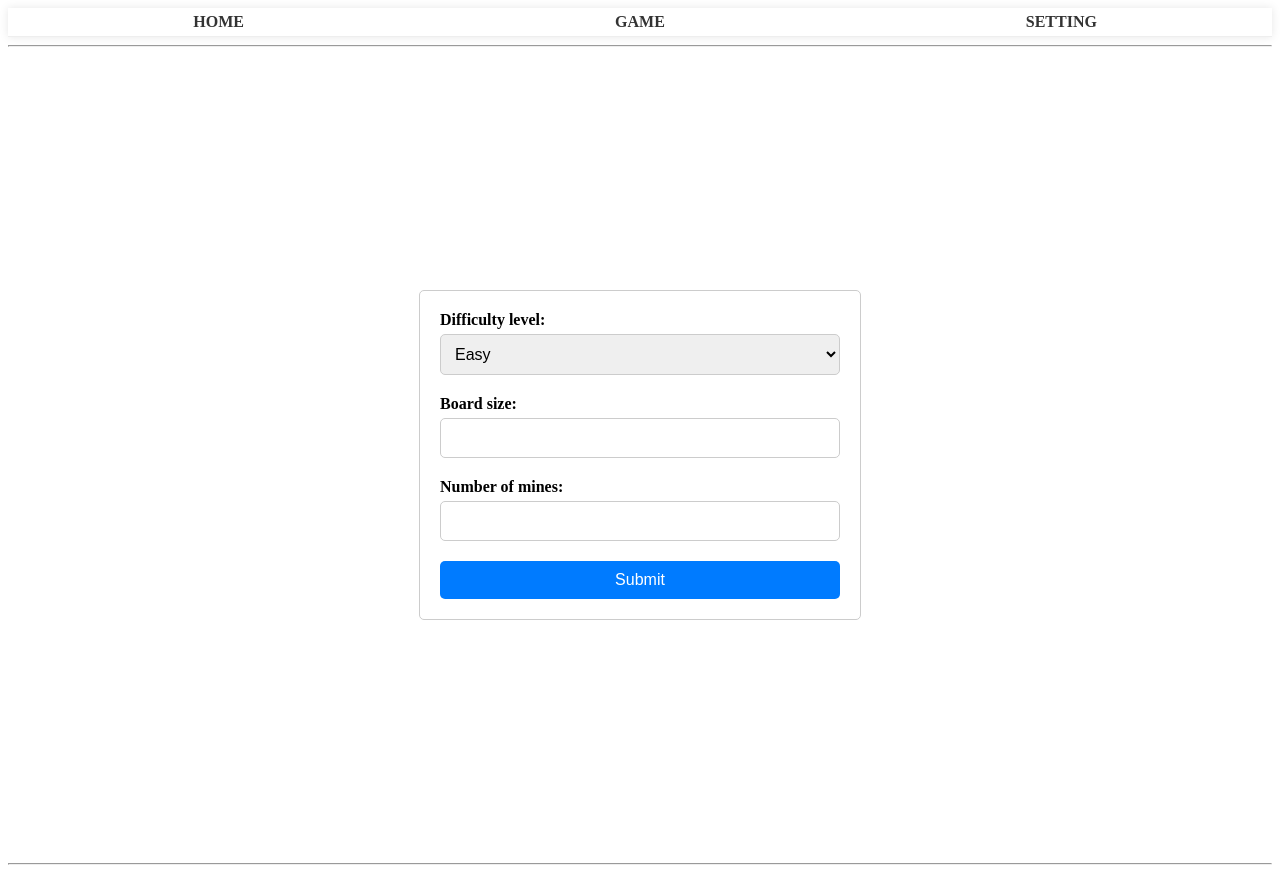
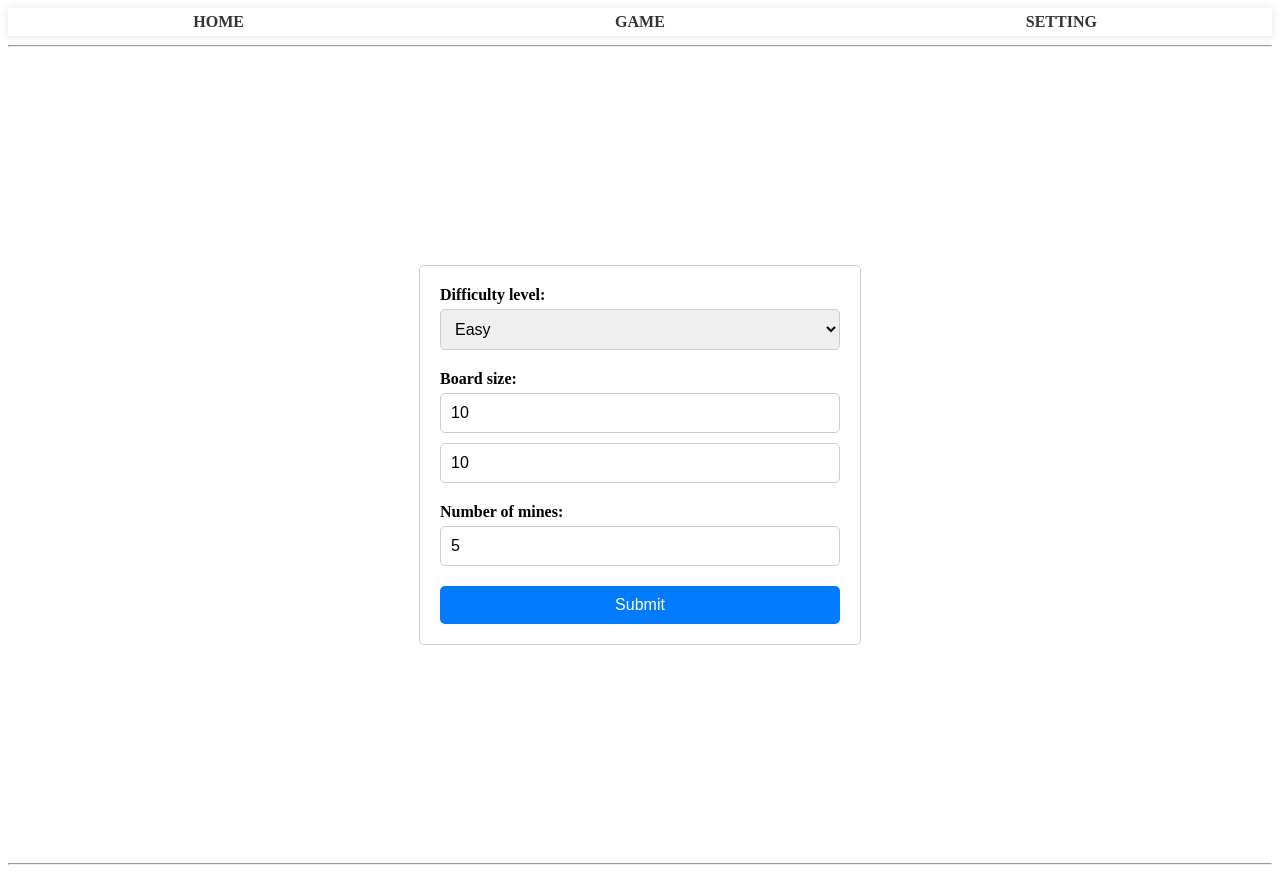
Before and after one commit to salvatorelaspata/minesweeper-vite-react, a React (Vite) app: page /settings in a window 1280 px wide. Built offline with nearby package versions, Linux system fonts and the light colour scheme.

Commit message:
valtio state management

```diff
--- a/package.json
+++ b/package.json
@@ -14,7 +14,8 @@
     "@socketsupply/socket": "^0.4.0",
     "react": "^18.2.0",
     "react-dom": "^18.2.0",
-    "react-router-dom": "^6.17.0"
+    "react-router-dom": "^6.17.0",
+    "valtio": "^1.11.3"
   },
   "devDependencies": {
     "@types/react": "^18.2.15",
--- a/src/App.jsx
+++ b/src/App.jsx
@@ -6,17 +6,13 @@ import Layout from './components/Layout';
 import Game from './pages/Game';
 import Settings from './pages/Settings';
 
-const COLUMN = 30
-const ROW = 30
-const MINES = 80
-
 function App () {
   return (
     <>
       <Routes>
         <Route path="/" element={<Layout />}>
           <Route index element={<Home />} />
-          <Route path="game" element={<Game rows={ROW} cols={COLUMN} bombs={MINES} />} />
+          <Route path="game" element={<Game />} />
           <Route path='settings' element={<Settings />} />
           <Route path="*" element={<ErrorPage />} />
         </Route>
--- a/src/pages/Game.jsx
+++ b/src/pages/Game.jsx
@@ -1,35 +1,32 @@
-import React, { useState, useEffect } from 'react';
-import { generatePlane, populatePlane, revealCell } from '../hooks/main'
+import React, { useState, useEffect, useMemo } from 'react';
+import { revealCell } from '../hooks/main'
 
 import './Game.css'
 import Cell from '../components/Cell';
+import { useStore, action } from '../store';
 
 
-const Game = ({ rows, cols, bombs }) => {
-  const [plane, setPlane] = useState([])
-  const [{ column, row }, setPlaneSize] = useState({ column: cols, row: rows })
-  const [minesCount, setMinesCount] = useState(bombs)
-  const [gameStatus, setGameStatus] = useState('playing');
+const Game = () => {
+  const { config, game } = useStore();
 
   const _generate = () => {
-    const _plane = generatePlane(column, row)
-    populatePlane(_plane, minesCount)
-    setPlane(_plane)
+    action.generatePlane()
+    action.populatePlane()
   }
 
   useEffect(() => {
-    _generate()
+    game.status === 'not started' && _generate()
   }, [])
 
   const renderBoard = () => {
-    if (!plane.length) return null
-    return plane.map((row, rowIndex) => {
+    if (!game.plane.length) return null
+    return game.plane.map((row, rowIndex) => {
       return <div className="row" key={rowIndex}>
         {row.map((cell, colIndex) => {
           return (
             <Cell key={`${rowIndex}-${colIndex}`} cell={cell} onSelected={() => {
-              if (cell.isMine) return setGameStatus('lost')
-              if (!cell.isChecked) revealCell(plane, rowIndex, colIndex)
+              if (cell.isMine) return action.setGameStatus('lost')
+              if (!cell.isChecked) revealCell(game.plane, rowIndex, colIndex)
               cell.isChecked = true
             }} />
           )
@@ -43,8 +40,8 @@ const Game = ({ rows, cols, bombs }) => {
       <h1>Minesweeper</h1>
       <div className="minesweeper">
         <div className="header">
-          <div className="bombs">{minesCount}</div>
-          <div className={`status ${gameStatus}`}>{gameStatus}</div>
+          <div className="config.numMines">{config.numMines}</div>
+          <div className={`status ${game.status}`}>{game.status}</div>
           <button onClick={() => _generate()}>New Game</button>
         </div>
         <div className="board">{renderBoard()}</div>
--- a/src/pages/Settings.jsx
+++ b/src/pages/Settings.jsx
@@ -1,10 +1,13 @@
 import React, { useState } from 'react';
 import './Settings.css'
+import { action, useStore } from '../store';
 function Settings () {
+  const { config } = useStore();
   const [formValues, setFormValues] = useState({
     difficulty: 'easy',
-    boardSize: '',
-    numMines: '',
+    boardCol: config.boardCol,
+    boardRow: config.boardRow,
+    numMines: config.numMines
   });
 
   const handleInputChange = (event) => {
@@ -14,7 +17,7 @@ function Settings () {
 
   const handleSubmit = (event) => {
     event.preventDefault();
-    console.log(formValues);
+    action.setConfig(formValues)
   };
 
   return (
@@ -30,7 +33,8 @@ function Settings () {
         </div>
         <div className='settings-input-container'>
           <label className='settings-label'>Board size:</label>
-          <input className="settings-input" type="text" name="boardSize" value={formValues.boardSize} onChange={handleInputChange} />
+          <input className="settings-input" type="text" name="boardCol" value={formValues.boardCol} onChange={handleInputChange} />
+          <input className="settings-input" type="text" name="boardRow" value={formValues.boardRow} onChange={handleInputChange} />
         </div>
         <div className='settings-input-container'>
           <label className='settings-label'>Number of mines:</label>
--- /dev/null
+++ b/src/store.js
@@ -0,0 +1,39 @@
+import { proxy, useSnapshot } from 'valtio'
+import { generatePlane, populatePlane } from './hooks/main'
+import { DEFAULT_COLUMN, DEFAULT_MINES, DEFAULT_ROW } from './utils/constants'
+
+export const store = proxy({
+  config: {
+    difficulty: 'easy',
+    boardCol: DEFAULT_COLUMN,
+    boardRow: DEFAULT_ROW,
+    numMines: DEFAULT_MINES
+  },
+  game: {
+    plane: [],
+    status: 'not started'
+  }
+})
+
+export const action = {
+  populatePlane () {
+    store.game.plane = populatePlane(store.game.plane, store.config.numMines)
+  },
+  generatePlane () {
+    store.game.plane = generatePlane(store.config.boardCol, store.config.boardRow)
+  },
+  setGameStatus (status) {
+    store.game.status = status
+  },
+  setConfig (config) {
+    store.config = config
+  }
+}
+
+export function useStore () {
+  const snap = useSnapshot(store)
+  return {
+    config: snap.config,
+    game: snap.game
+  }
+}
--- /dev/null
+++ b/src/utils/constants.js
@@ -0,0 +1,4 @@
+
+export const DEFAULT_COLUMN = 10
+export const DEFAULT_ROW = 10
+export const DEFAULT_MINES = 5
```
Also changed, not shown: 2 other files (tests, documents, lock files or other folders).
